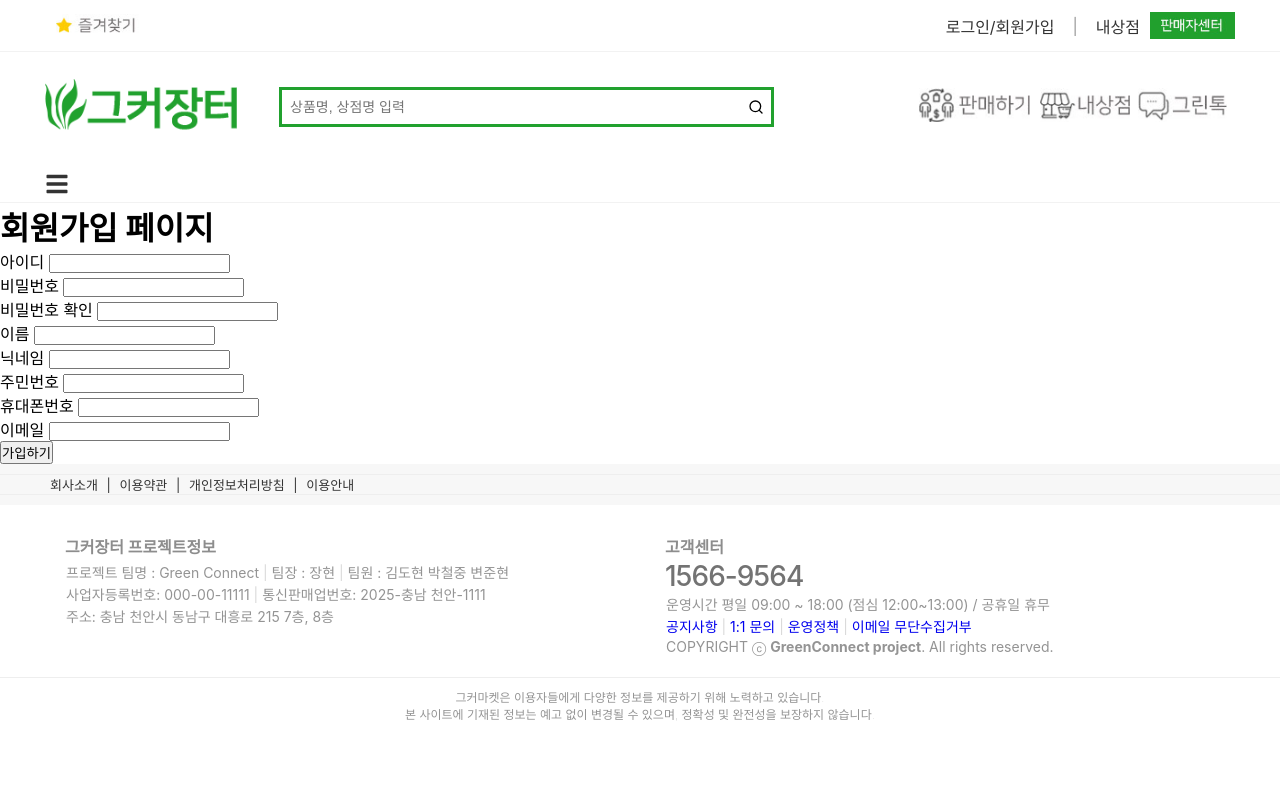
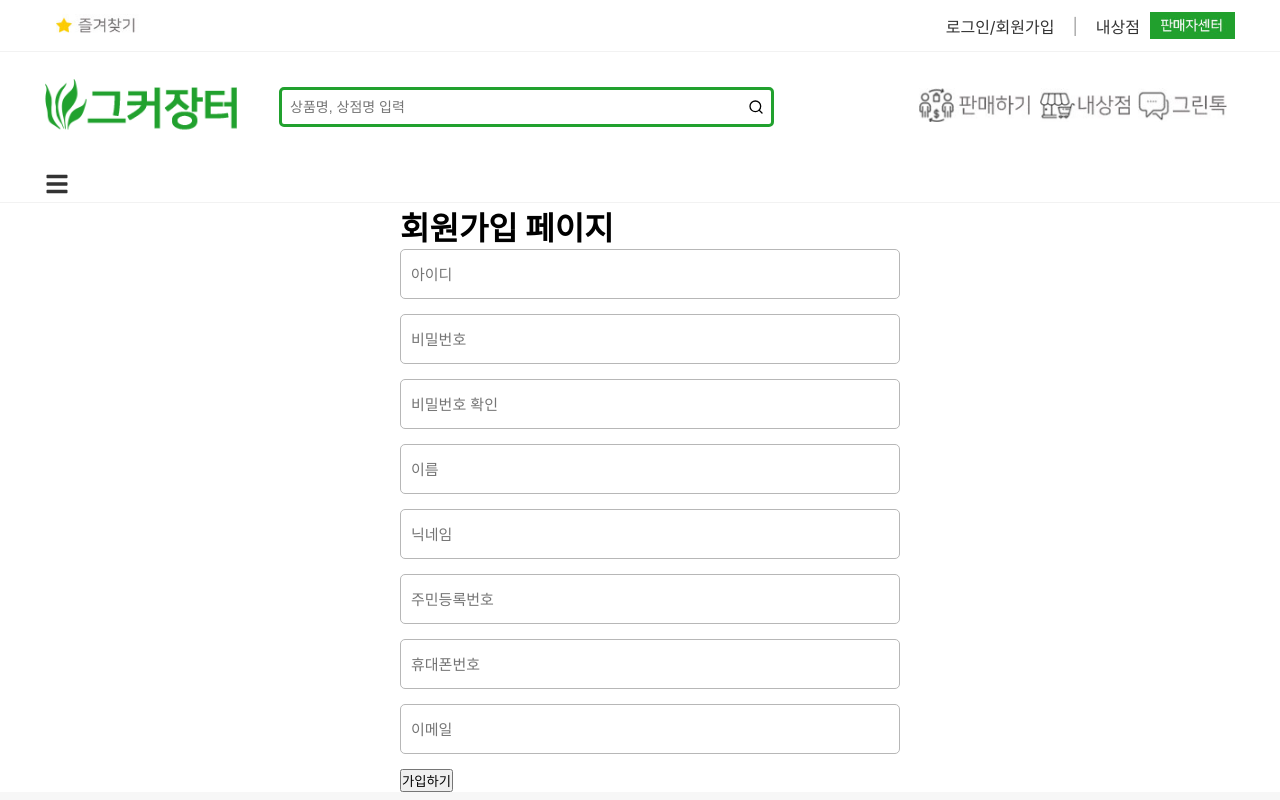
Before and after one commit to janghyun1019/GreenConnect, a React (Create React App) app in the folder src/greenconnect/: page /signup in a window 1280 px wide. Shown: the top 800 px of the page. Built offline with nearby package versions, Linux system fonts and the light colour scheme.

Commit message:
Signup css 작업

```diff
--- /dev/null
+++ b/src/greenconnect/src/Page/Signup/Signup.css
@@ -0,0 +1,20 @@
+@charset "UTF-8";
+
+.signupContainer{
+	max-width: 480px;
+	margin: 0 auto;
+}
+
+input {
+  width: 500px;
+  height: 50px;
+  font-size: 15px;
+  border: 1px solid #b7b7b7;
+  border-radius: 5px;
+  outline: none;
+  padding-left: 10px;
+}
+
+.suline{
+	margin-bottom: 15px;
+}
--- a/src/greenconnect/src/Page/Signup/Signup.js
+++ b/src/greenconnect/src/Page/Signup/Signup.js
@@ -1,7 +1,9 @@
 import axios from "axios";
-import {useState} from 'react';
+import { useState } from 'react';
 
-function Signup(){
+import "./Signup.css";
+
+function Signup() {
 
 	let [userId, setUserId] = useState('');
 	let [password, setPassWord] = useState('');
@@ -14,42 +16,106 @@ function Signup(){
 
 
 
+
 	return (
-        <div>
+		<div className="signupContainer">
 			<div>
 				<h1>회원가입 페이지</h1>
 
-            아이디 <input type="text" onChange={(e) => setUserId(e.target.value)} /> <br />
-            비밀번호 <input type="password" onChange={(e) => setPassWord(e.target.value)} /> <br />
-            비밀번호 확인 <input type="password" onChange={(e) => setConfirmPw(e.target.value)} /> <br />
-            이름 <input type="text" onChange={(e) => setUserName(e.target.value)} /> <br />
-            닉네임 <input type="text" onChange={(e) => setNickName(e.target.value)} /> <br />
-            주민번호 <input type="text" onChange={(e) => setJumin(e.target.value)} /> <br />
-            휴대폰번호 <input type="tel" onChange={(e) => setTel(e.target.value)} /> <br />
-            이메일 <input type="email" onChange={(e) => setEmail(e.target.value)} /> <br />
+				<div className="suline">
+					<input
+						type="text"
+						placeholder="아이디"
+						value={userId}
+						onChange={(e) => setUserId(e.target.value)}
+					/>
 				</div>
 
-        <button onClick={()=>{
+				<div className="suline">
+					<input
+						type="password"
+						placeholder="비밀번호"
+						value={password}
+						onChange={(e) => setPassWord(e.target.value)}
+					/>
+				</div>
+
+				<div className="suline">
+					<input
+						type="password"
+						placeholder="비밀번호 확인"
+						value={confirmPw}
+						onChange={(e) => setConfirmPw(e.target.value)}
+					/>
+				</div>
+
+				<div className="suline">
+					<input
+						type="text"
+						placeholder="이름"
+						value={userName}
+						onChange={(e) => setUserName(e.target.value)}
+					/>
+				</div>
+
+				<div className="suline">
+					<input
+						type="text"
+						placeholder="닉네임"
+						value={nickName}
+						onChange={(e) => setNickName(e.target.value)}
+					/>
+				</div>
+
+				<div className="suline">
+					<input
+						type="text"
+						placeholder="주민등록번호"
+						value={jumin}
+						onChange={(e) => setJumin(e.target.value)}
+					/>
+				</div>
+
+				<div className="suline">
+					<input
+						type="tel"
+						placeholder="휴대폰번호"
+						value={tel}
+						onChange={(e) => setTel(e.target.value)}
+					/>
+				</div>
+
+				<div className="suline">
+					<input
+						type="email"
+						placeholder="이메일"
+						value={email}
+						onChange={(e) => setEmail(e.target.value)}
+					/>
+				</div>
+			</div>
+
+			<button onClick={() => {
 				axios.post(
 					"/user/signup",
 					{
-                    userId ,
-                    password ,
-                    userName ,
-                    nickName ,
-                    jumin ,
-                    tel ,
+						userId,
+						password,
+						userName,
+						nickName,
+						jumin,
+						tel,
 						email
 					},
 					{
-                    headers :{
-                        'Content-type':'application/json'
+						headers: {
+							'Content-type': 'application/json'
 						}
 					}
 				)
-            .then(response =>{
+					.then(response => {
 						console.log(response.data);
-                if(response.data == 'ok'){
+						if (response.data == 'ok') {
 
 						}
 					})
```
Lines whose indentation alone changed are shown as unchanged.
